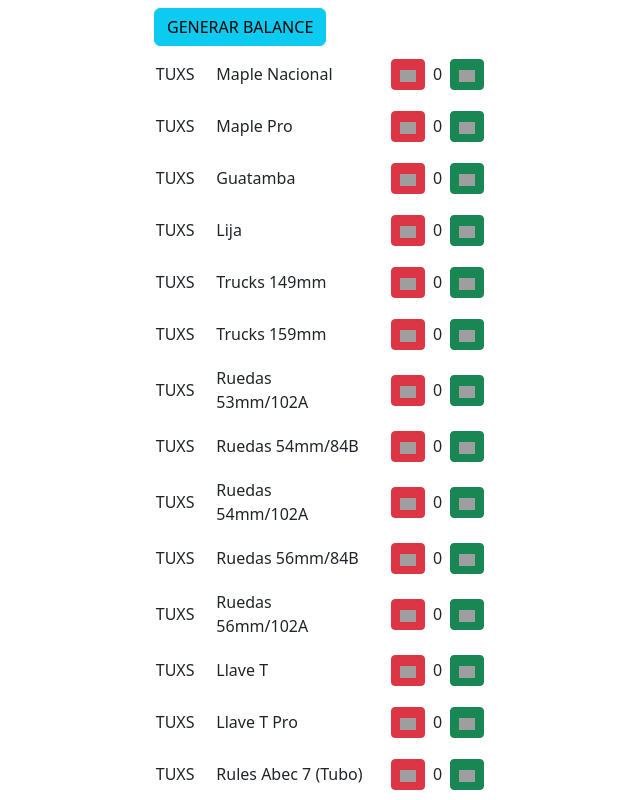
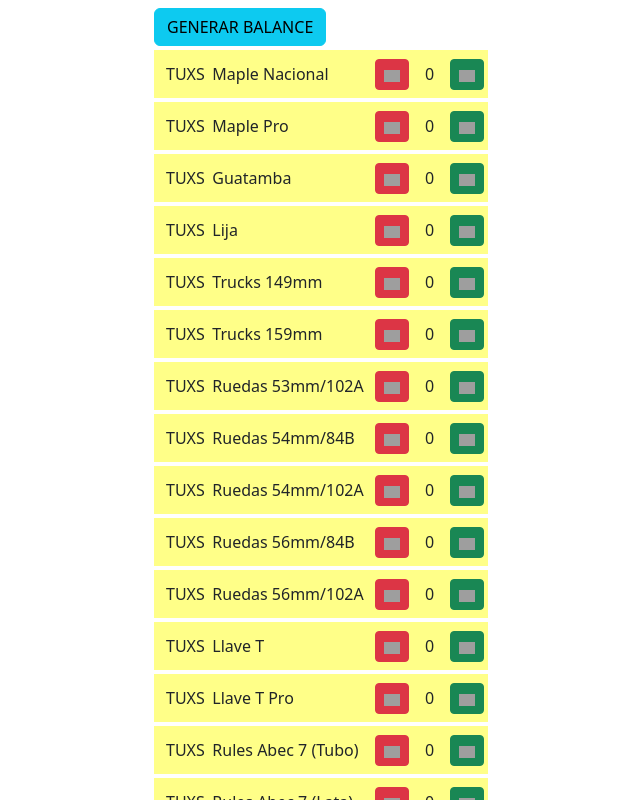
Before and after one commit to alejoquintana/alejoquintana.github.io, a Vue app: page / in a window 1280 px wide. Shown: the top 800 px of the page, without its empty margins (319-959 px from the left). Built offline with nearby package versions, Linux system fonts and the light colour scheme; grey boxes are pictures that could not be loaded.

Commit message:
Update HomeComp.vue

```diff
--- a/src/components/HomeComp.vue
+++ b/src/components/HomeComp.vue
@@ -11,7 +11,7 @@
 <template>
     <btnBalance></btnBalance>
     <div v-for="product in productStore().products" :key="product.id"
-        class="row my-1 p-1 list-item align-items-center" g-0 v-class="product.brand">
+        class="row my-1 p-1 list-item align-items-center g-0" :class="product.brand">
         <div class="col-2 text-center px-2">
             <span class="text-uppercase font-weight-bold">
                 {{ product.brand }}
```
